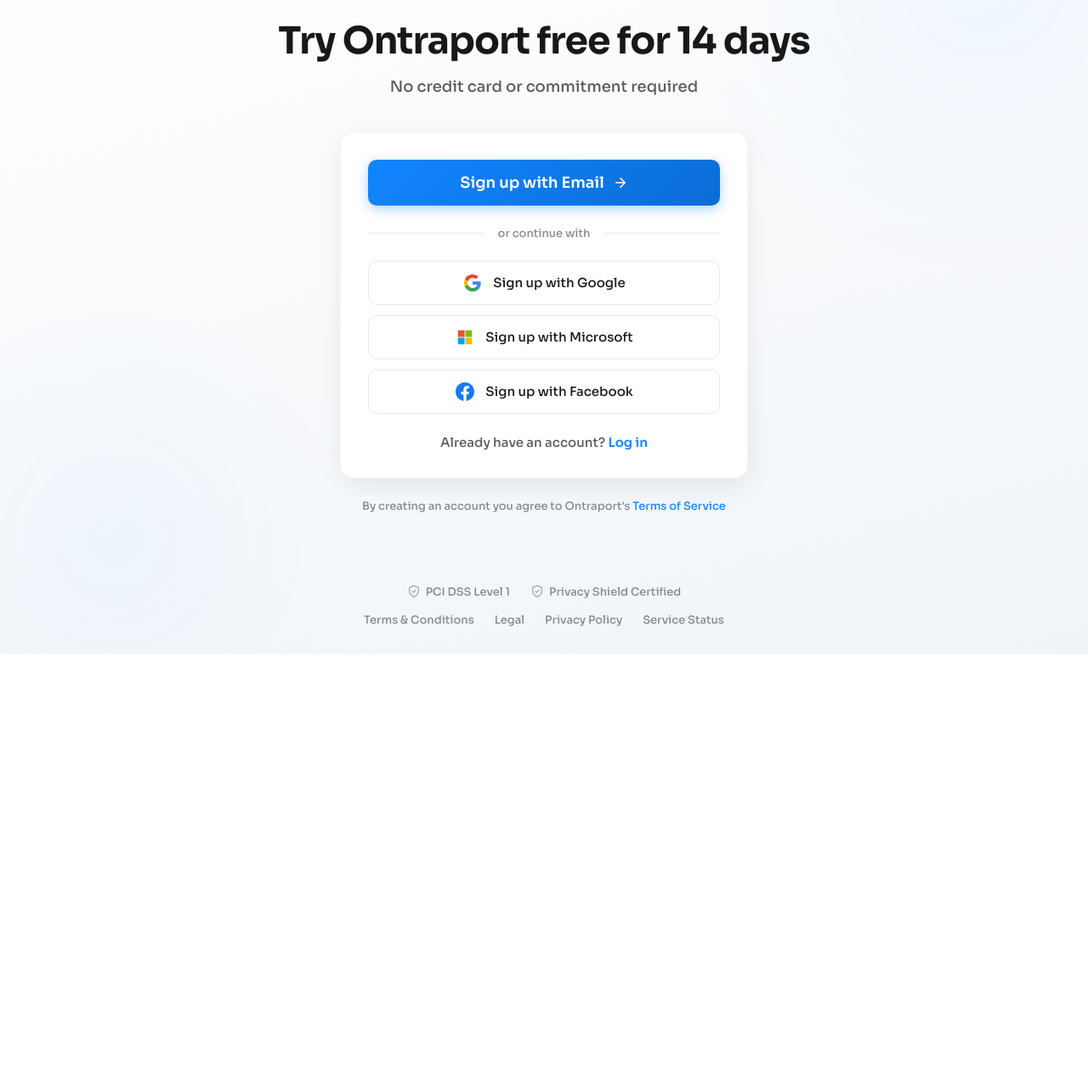
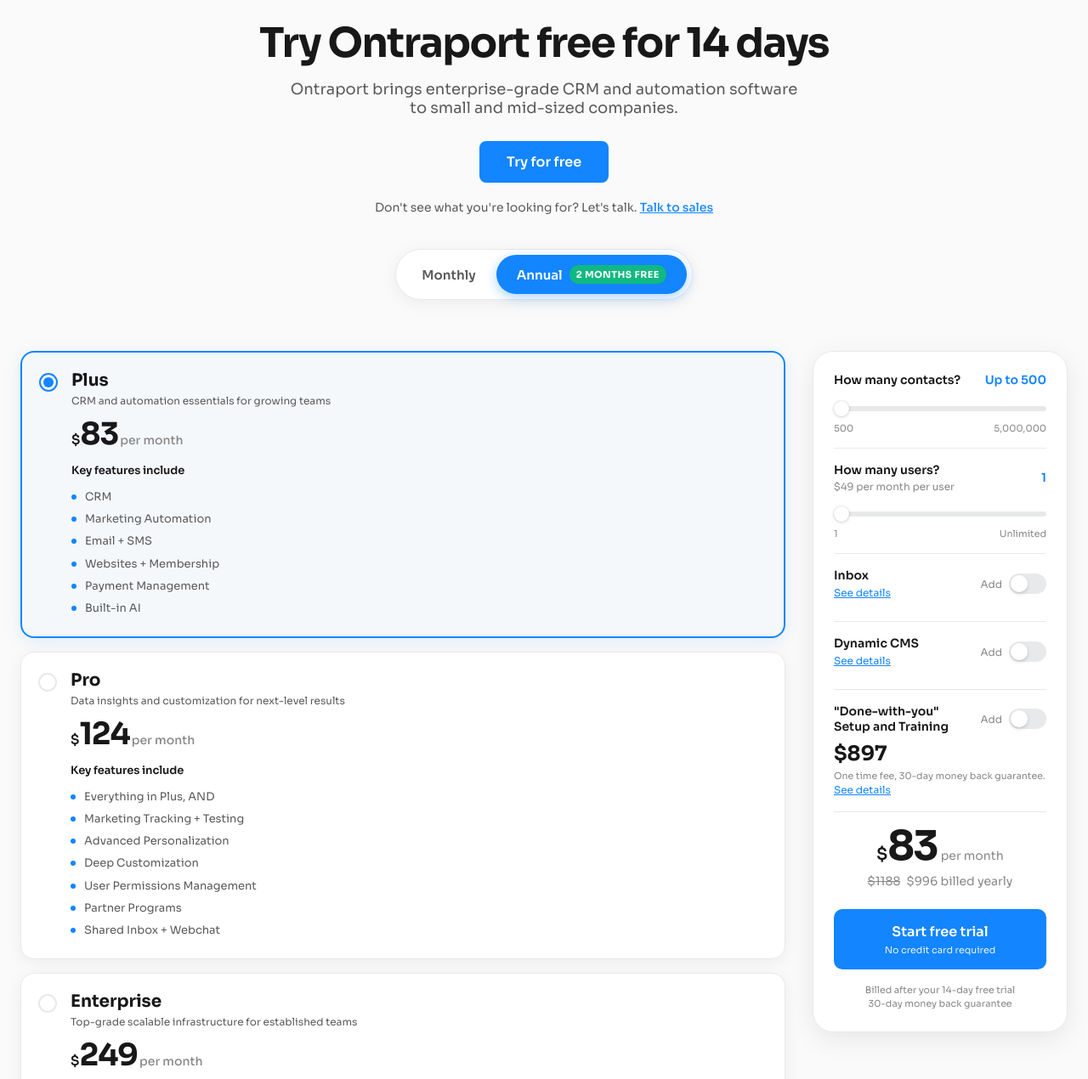
Before and after one commit to Fouedsassi/ontraport-signup, a React app: page / in a window 1280 px wide. Shown: the part 101-1371 px from the top of the page at 85% size. Before the commit the page ends 871 px from the top, so only its background shows below. Built offline with nearby package versions, Linux system fonts and the light colour scheme.

Commit message:
Update pricing page with new design and copy
- Updated headline to 'Try Ontraport free for 14 days'
- Added 'Try for free' button and 'Talk to sales' link
- Updated navigation to match Ontraport website
- Updated pricing card copy per Marketing request
- Changed page background to #fafafa with white header
- Improved slider styling with white thumb and blue progress
- Made borders consistent across all components
- Added vertical dividers in feature table
- Various UI polish and refinements

```diff
--- a/src/PricingPage.css
+++ b/src/PricingPage.css
@@ -36,44 +36,16 @@
 }
 
 .pricing-page {
-  background: linear-gradient(165deg, #ffffff, #f8fafc 50%, #f0f4f8);
+  background: #fafafa;
   font-family: var(--font-primary);
   min-height: 100vh;
   position: relative;
   overflow-x: hidden;
 }
 
-/* Background orbs */
+/* Background orbs - hidden for solid background */
 .bg-gradient-orb {
-  position: absolute;
-  border-radius: 50%;
-  filter: blur(80px);
-  opacity: 0.5;
-  pointer-events: none;
-  animation: float 20s ease-in-out infinite;
-}
-
-.bg-orb-1 {
-  width: 600px;
-  height: 600px;
-  background: radial-gradient(circle, rgba(18, 133, 255, 0.12) 0%, transparent 70%);
-  top: -200px;
-  right: -150px;
-}
-
-.bg-orb-2 {
-  width: 500px;
-  height: 500px;
-  background: radial-gradient(circle, rgba(18, 133, 255, 0.1) 0%, transparent 70%);
-  bottom: -100px;
-  left: -100px;
-  animation-delay: -10s;
-}
-
-@keyframes float {
-  0%, 100% { transform: translate(0, 0) scale(1); }
-  33% { transform: translate(30px, -30px) scale(1.05); }
-  66% { transform: translate(-20px, 20px) scale(0.95); }
+  display: none;
 }
 
 /* Navigation Bar */
@@ -81,8 +53,7 @@
   position: sticky;
   top: 0;
   z-index: 100;
-  background: rgba(255, 255, 255, 0.95);
-  backdrop-filter: blur(10px);
+  background: #ffffff;
   animation: fadeInDown 0.4s ease-out;
 }
 
@@ -201,8 +172,47 @@
 .pricing-subtitle {
   font-size: 18px;
   color: var(--color-text-medium);
+  font-weight: 400;
+  margin-bottom: 28px;
+  max-width: 600px;
+  margin-left: auto;
+  margin-right: auto;
+}
+
+.hero-cta {
+  display: inline-block;
+  background: var(--color-primary);
+  color: white;
+  font-family: var(--font-primary);
+  font-size: 16px;
+  font-weight: 600;
+  padding: 14px 32px;
+  border-radius: 8px;
+  text-decoration: none;
+  transition: all var(--transition-base);
+  margin-bottom: 20px;
+}
+
+.hero-cta:hover {
+  background: var(--color-primary-dark);
+  transform: translateY(-2px);
+  box-shadow: var(--shadow-primary);
+}
+
+.hero-sales-text {
+  font-size: 14px;
+  color: var(--color-text-medium);
+  margin-bottom: 40px;
+}
+
+.hero-sales-link {
+  color: var(--color-primary);
+  text-decoration: underline;
   font-weight: 500;
-  margin-bottom: 32px;
+}
+
+.hero-sales-link:hover {
+  text-decoration: none;
 }
 
 /* Billing Toggle */
@@ -275,7 +285,7 @@
   border-radius: var(--border-radius-lg);
   padding: 20px;
   box-shadow: var(--shadow-card);
-  border: 2px solid var(--color-border);
+  border: 1px solid var(--color-border);
   position: relative;
   transition: all var(--transition-base);
   cursor: pointer;
@@ -291,6 +301,7 @@
 
 .pricing-card.selected {
   border-color: var(--color-primary);
+  border-width: 2px;
   background: rgba(18, 133, 255, 0.02);
   box-shadow: 0 4px 20px rgba(18, 133, 255, 0.12);
 }
@@ -350,7 +361,7 @@
 .card-pricing {
   display: flex;
   align-items: baseline;
-  margin-bottom: 4px;
+  margin-bottom: 16px;
 }
 
 .price-currency {
@@ -374,19 +385,13 @@
   margin-left: 2px;
 }
 
-.additional-users {
-  font-size: 12px;
-  color: var(--color-text-muted);
-  margin-bottom: 12px;
-}
 
 .key-features h4 {
-  font-size: 11px;
+  font-size: 13px;
   font-weight: 600;
   color: var(--color-text-dark);
   margin-bottom: 10px;
-  text-transform: uppercase;
-  letter-spacing: 0.5px;
+  letter-spacing: -0.1px;
 }
 
 .key-features ul {
@@ -466,16 +471,27 @@
 }
 
 .feature-name-header {
-  width: 40px;
-  padding: 20px 12px !important;
+  width: 40%;
+  padding: 20px 24px !important;
+  position: relative;
+}
+
+.feature-name-header::after {
+  content: '';
+  position: absolute;
+  right: 0;
+  top: 20%;
+  bottom: 20%;
+  width: 1px;
+  background: var(--color-border);
 }
 
 .plan-header {
-  width: calc((100% - 40px) / 3);
+  width: 20%;
   background: linear-gradient(180deg, var(--color-background) 0%, var(--color-background-subtle) 100%);
   position: relative;
   font-size: 15px;
-  padding: 20px 12px !important;
+  padding: 20px 16px !important;
 }
 
 .plan-header:nth-child(2)::after {
@@ -531,14 +547,46 @@
   text-align: left !important;
   font-weight: 500;
   color: var(--color-text-medium);
-  padding: 14px 12px !important;
-  width: 40px;
+  padding: 14px 24px !important;
+  width: 40%;
   font-size: 13px;
+  position: relative;
+}
+
+.feature-name::after {
+  content: '';
+  position: absolute;
+  right: 0;
+  top: 0;
+  bottom: 0;
+  width: 1px;
+  background: var(--color-border);
+}
+
+/* First feature in section - gap at top */
+.category-row + .feature-row .feature-name::after {
+  top: 20%;
+}
+
+/* Last feature before next category - gap at bottom */
+.feature-row:has(+ .category-row) .feature-name::after {
+  bottom: 20%;
+}
+
+/* Very last feature row - gap at bottom */
+.features-table tbody .feature-row:last-child .feature-name::after {
+  bottom: 20%;
+}
+
+/* First AND last in section (single item) */
+.category-row + .feature-row:has(+ .category-row) .feature-name::after {
+  top: 20%;
+  bottom: 20%;
 }
 
 .feature-value {
-  width: calc((100% - 40px) / 3);
-  padding: 14px 12px !important;
+  width: 20%;
+  padding: 14px 16px !important;
   display: table-cell;
   vertical-align: middle;
 }
@@ -597,7 +645,7 @@
 .sidebar-row {
   display: flex;
   justify-content: space-between;
-  align-items: flex-start;
+  align-items: center;
   margin-bottom: 12px;
 }
 
@@ -606,6 +654,7 @@
   font-weight: 600;
   color: var(--color-text-dark);
   display: block;
+  line-height: 1.3;
 }
 
 .sidebar-sublabel {
@@ -616,8 +665,8 @@
 }
 
 .sidebar-value {
-  font-size: 18px;
-  font-weight: 700;
+  font-size: 14px;
+  font-weight: 600;
   color: var(--color-primary);
 }
 
@@ -626,7 +675,7 @@
   height: 6px;
   -webkit-appearance: none;
   appearance: none;
-  background: var(--color-border);
+  background: linear-gradient(to right, var(--color-primary) 0%, var(--color-primary) var(--slider-progress, 0%), var(--color-border) var(--slider-progress, 0%), var(--color-border) 100%);
   border-radius: 3px;
   outline: none;
   cursor: pointer;
@@ -635,25 +684,28 @@
 .sidebar-slider::-webkit-slider-thumb {
   -webkit-appearance: none;
   appearance: none;
-  width: 20px;
-  height: 20px;
-  background: var(--color-text-dark);
+  width: 18px;
+  height: 18px;
+  background: white;
   border-radius: 50%;
   cursor: pointer;
-  transition: transform var(--transition-fast);
+  transition: transform var(--transition-fast), box-shadow var(--transition-fast);
+  box-shadow: 0 1px 4px rgba(0, 0, 0, 0.15), 0 0 0 1px rgba(0, 0, 0, 0.05);
 }
 
 .sidebar-slider::-webkit-slider-thumb:hover {
-  transform: scale(1.1);
+  transform: scale(1.05);
+  box-shadow: 0 2px 6px rgba(0, 0, 0, 0.2), 0 0 0 1px rgba(0, 0, 0, 0.08);
 }
 
 .sidebar-slider::-moz-range-thumb {
-  width: 20px;
-  height: 20px;
-  background: var(--color-text-dark);
+  width: 18px;
+  height: 18px;
+  background: white;
   border-radius: 50%;
   cursor: pointer;
   border: none;
+  box-shadow: 0 1px 4px rgba(0, 0, 0, 0.15), 0 0 0 1px rgba(0, 0, 0, 0.05);
 }
 
 .slider-labels {
@@ -687,6 +739,12 @@
   color: var(--color-text-muted);
 }
 
+.toggle-added {
+  font-size: 12px;
+  color: var(--color-primary);
+  font-weight: 600;
+}
+
 .toggle-switch input {
   display: none;
 }
@@ -714,7 +772,7 @@
 }
 
 .toggle-switch input:checked + .toggle-slider {
-  background: var(--color-text-dark);
+  background: var(--color-primary);
 }
 
 .toggle-switch input:checked + .toggle-slider::before {
@@ -788,9 +846,15 @@
 }
 
 .billed-yearly {
-  font-size: 12px;
+  font-size: 14px;
   color: var(--color-text-muted);
-  margin-top: 4px;
+  margin-top: 8px;
+}
+
+.price-strikethrough {
+  text-decoration: line-through;
+  color: var(--color-text-muted);
+  margin-right: 4px;
 }
 
 /* Sidebar CTA */
--- a/src/PricingPage.js
+++ b/src/PricingPage.js
@@ -24,64 +24,74 @@
 function PricingPage() {
   const [billingCycle, setBillingCycle] = useState('annual');
   const [selectedPlan, setSelectedPlan] = useState('Plus');
-  const [contacts, setContacts] = useState(1000);
-  const [users, setUsers] = useState(3);
+  const [contacts, setContacts] = useState(500);
+  const [users, setUsers] = useState(1);
+  const [inbox, setInbox] = useState(false);
   const [dynamicCMS, setDynamicCMS] = useState(false);
   const [doneWithYou, setDoneWithYou] = useState(false);
 
-  // Contact slider values
-  const contactSteps = [250, 500, 1000, 2500, 5000, 10000, 25000, 50000, 100000, 250000, 500000, 1000000, 2500000, 5000000];
-  const contactIndex = contactSteps.indexOf(contacts) !== -1 ? contactSteps.indexOf(contacts) : 2;
+  // Contact slider values - starting at 500
+  const contactSteps = [500, 1000, 2500, 5000, 10000, 25000, 50000, 100000, 250000, 500000, 1000000, 2500000, 5000000];
+  const contactIndex = contactSteps.indexOf(contacts) !== -1 ? contactSteps.indexOf(contacts) : 0;
 
-  // Calculate price based on selections
-  const basePrice = 70; // Starting price
-  const userPrice = 18;
+  // Pricing based on plan and billing cycle
+  const planPrices = {
+    Plus: { monthly: 99, yearly: 83 },
+    Pro: { monthly: 149, yearly: 124 },
+    Enterprise: { monthly: 299, yearly: 249 }
+  };
+
+  const userPrice = 49;
+  const currentPlanPrices = planPrices[selectedPlan];
+  const baseMonthlyPrice = billingCycle === 'annual' ? currentPlanPrices.yearly : currentPlanPrices.monthly;
   const additionalUsersCost = (users - 1) * userPrice;
-  const dynamicCMSPrice = dynamicCMS ? 25 : 0;
-  const monthlyPrice = basePrice + additionalUsersCost + dynamicCMSPrice;
-  const yearlyPrice = monthlyPrice * 12 * 0.82; // 18% discount
+  const monthlyPrice = baseMonthlyPrice + additionalUsersCost;
+  const yearlyTotal = monthlyPrice * 12;
+  const originalYearlyTotal = currentPlanPrices.monthly * 12 + additionalUsersCost * 12;
 
   const formatContactNumber = (num) => {
-    if (num >= 1000000) return (num / 1000000).toFixed(num % 1000000 === 0 ? 0 : 1) + 'M';
-    if (num >= 1000) return (num / 1000).toFixed(num % 1000 === 0 ? 0 : 1) + 'K';
-    return num.toString();
+    if (num >= 1000000) return 'Up to ' + (num / 1000000).toFixed(num % 1000000 === 0 ? 0 : 1) + 'M';
+    if (num >= 1000) return 'Up to ' + (num / 1000).toFixed(num % 1000 === 0 ? 0 : 1) + 'K';
+    return 'Up to ' + num.toString();
   };
 
   const plans = [
     {
       name: 'Plus',
-      price: 99,
-      tagline: 'Business automation essentials in one integrated platform.',
-      additionalUsers: '$19/mo (up to 10)',
+      monthlyPrice: 99,
+      yearlyPrice: 83,
+      tagline: 'CRM and automation essentials for growing teams',
       keyFeatures: [
         'CRM',
         'Marketing Automation',
-        'Payments',
-        'Sites + Membership',
-        'Advanced Personalization',
-        'Native AI'
+        'Email + SMS',
+        'Websites + Membership',
+        'Payment Management',
+        'Built-in AI'
       ],
     },
     {
       name: 'Pro',
-      price: 149,
-      tagline: 'Deep customization, marketing tracking, security and more.',
-      additionalUsers: '$49/mo',
+      monthlyPrice: 149,
+      yearlyPrice: 124,
+      tagline: 'Data insights and customization for next-level results',
       keyFeatures: [
-        'Everything in Plus',
-        'Deep customization',
-        'Marketing tracking & testing',
-        'Partner programs',
-        'User roles & permissions'
+        'Everything in Plus, AND',
+        'Marketing Tracking + Testing',
+        'Advanced Personalization',
+        'Deep Customization',
+        'User Permissions Management',
+        'Partner Programs',
+        'Shared Inbox + Webchat'
       ],
     },
     {
       name: 'Enterprise',
-      price: 299,
-      tagline: 'Unlimited everything. Enterprise grade security and scale.',
-      additionalUsers: '$69/mo',
+      monthlyPrice: 299,
+      yearlyPrice: 249,
+      tagline: 'Top-grade scalable infrastructure for established teams',
       keyFeatures: [
-        'Everything in Pro',
+        'Everything in Pro, AND',
         'SSO',
         'Field-level permissions',
         'Private infrastructure',
@@ -167,16 +177,11 @@
           <div className="nav-left">
             <a href="/" className="nav-logo">ontraport</a>
             <div className="nav-links">
-              <a href="#" className="nav-link">
-                Products <ChevronDownIcon />
-              </a>
-              <a href="#" className="nav-link">
-                Solutions <ChevronDownIcon />
-              </a>
+              <a href="#" className="nav-link">Product</a>
+              <a href="#" className="nav-link">Who it's for</a>
               <a href="#" className="nav-link active">Pricing</a>
-              <a href="#" className="nav-link">
-                Resources <ChevronDownIcon />
-              </a>
+              <a href="#" className="nav-link">Resources</a>
+              <a href="#" className="nav-link">Contact us</a>
             </div>
           </div>
           <div className="nav-right">
@@ -190,9 +195,15 @@
       <main className="pricing-main">
         {/* Hero Section */}
         <section className="pricing-hero">
-          <h1 className="pricing-title">Simple, transparent pricing</h1>
+          <h1 className="pricing-title">Try Ontraport free for 14 days</h1>
           <p className="pricing-subtitle">
-            Choose the plan that's right for your business. Start free for 14 days.
+            Ontraport brings enterprise-grade CRM and automation software to small and mid-sized companies.
+          </p>
+
+          <a href="#" className="hero-cta">Try for free</a>
+
+          <p className="hero-sales-text">
+            Don't see what you're looking for? Let's talk. <a href="#" className="hero-sales-link">Talk to sales</a>
           </p>
 
           {/* Billing Toggle */}
@@ -208,7 +219,7 @@
               onClick={() => setBillingCycle('annual')}
             >
               Annual
-              <span className="billing-badge">Save 20%</span>
+              <span className="billing-badge">2 months free</span>
             </button>
           </div>
         </section>
@@ -234,12 +245,9 @@
                     </div>
                     <div className="card-pricing">
                       <span className="price-currency">$</span>
-                      <span className="price-amount">{plan.price}</span>
-                      <span className="price-period">/mo</span>
+                      <span className="price-amount">{billingCycle === 'annual' ? plan.yearlyPrice : plan.monthlyPrice}</span>
+                      <span className="price-period"> per month</span>
                     </div>
-                    <p className="additional-users">
-                      Additional users: {plan.additionalUsers}
-                    </p>
                     <div className="key-features">
                       <h4>Key features include</h4>
                       <ul>
@@ -305,9 +313,10 @@
                   value={contactIndex}
                   onChange={(e) => setContacts(contactSteps[parseInt(e.target.value)])}
                   className="sidebar-slider"
+                  style={{ '--slider-progress': `${(contactIndex / (contactSteps.length - 1)) * 100}%` }}
                 />
                 <div className="slider-labels">
-                  <span>250</span>
+                  <span>500</span>
                   <span>5,000,000</span>
                 </div>
               </div>
@@ -317,7 +326,7 @@
                 <div className="sidebar-row">
                   <div>
                     <label className="sidebar-label">How many users?</label>
-                    <span className="sidebar-sublabel">${userPrice}/month per user</span>
+                    <span className="sidebar-sublabel">${userPrice} per month per user</span>
                   </div>
                   <span className="sidebar-value">{users}</span>
                 </div>
@@ -328,10 +337,30 @@
                   value={users}
                   onChange={(e) => setUsers(parseInt(e.target.value))}
                   className="sidebar-slider"
+                  style={{ '--slider-progress': `${((users - 1) / 19) * 100}%` }}
                 />
                 <div className="slider-labels">
                   <span>1</span>
                   <span>Unlimited</span>
+                </div>
+              </div>
+
+              {/* Inbox Add-on */}
+              <div className="sidebar-section addon-section">
+                <div className="sidebar-row">
+                  <div>
+                    <label className="sidebar-label">Inbox</label>
+                    <a href="#" className="sidebar-link">See details</a>
+                  </div>
+                  <label className="toggle-switch">
+                    <span className="toggle-label">Add</span>
+                    <input
+                      type="checkbox"
+                      checked={inbox}
+                      onChange={(e) => setInbox(e.target.checked)}
+                    />
+                    <span className="toggle-slider"></span>
+                  </label>
                 </div>
               </div>
 
@@ -358,7 +387,7 @@
               <div className="sidebar-section addon-section">
                 <div className="sidebar-row">
                   <div>
-                    <label className="sidebar-label">"Done-With-You"<br />Setup and Training</label>
+                    <label className="sidebar-label">"Done-with-you"<br />Setup and Training</label>
                   </div>
                   <label className="toggle-switch">
                     <span className="toggle-label">Add</span>
@@ -371,26 +400,7 @@
                   </label>
                 </div>
                 <div className="addon-price">$897</div>
-                <p className="addon-note">100% money-back guarantee. Billed after your free trial. <a href="#" className="sidebar-link">See details</a></p>
-              </div>
-
-              {/* Yearly Billing Toggle */}
-              <div className="sidebar-section billing-section">
-                <div className="sidebar-row">
-                  <div>
-                    <span className="save-badge">SAVE 18%</span>
-                    <label className="sidebar-label">Billed yearly</label>
-                  </div>
-                  <label className="toggle-switch">
-                    <span className="toggle-label">Add</span>
-                    <input
-                      type="checkbox"
-                      checked={billingCycle === 'annual'}
-                      onChange={(e) => setBillingCycle(e.target.checked ? 'annual' : 'monthly')}
-                    />
-                    <span className="toggle-slider"></span>
-                  </label>
-                </div>
+                <p className="addon-note">One time fee, 30-day money back guarantee. <a href="#" className="sidebar-link">See details</a></p>
               </div>
 
               {/* Price Display */}
@@ -398,23 +408,25 @@
                 <div className="total-price">
                   <span className="price-dollar">$</span>
                   <span className="price-number">{monthlyPrice}</span>
-                  <span className="price-term">/monthly</span>
+                  <span className="price-term"> per month</span>
                 </div>
                 {billingCycle === 'annual' && (
-                  <p className="billed-yearly">billed ${Math.round(yearlyPrice)}/yearly</p>
+                  <p className="billed-yearly">
+                    <span className="price-strikethrough">${originalYearlyTotal}</span> ${yearlyTotal} billed yearly
+                  </p>
                 )}
               </div>
 
               {/* CTA Button */}
               <button className="sidebar-cta">
                 Start free trial
-                <span className="cta-subtext">No credit card required.</span>
+                <span className="cta-subtext">No credit card required</span>
               </button>
 
               {/* Fine Print */}
               <p className="sidebar-fine-print">
-                Billed after your 14-day free trial.<br />
-                30-day money back guarantee.
+                Billed after your 14-day free trial<br />
+                30-day money back guarantee
               </p>
             </div>
           </aside>
--- a/src/index.js
+++ b/src/index.js
@@ -17,10 +17,10 @@
 
 import React from 'react';
 import ReactDOM from 'react-dom/client';
-import SignupPage from './SignupPage';
+import PricingPage from './PricingPage';
 
 function App() {
-  return <SignupPage />;
+  return <PricingPage />;
 }
 
 const root = ReactDOM.createRoot(document.getElementById('root'));
```
